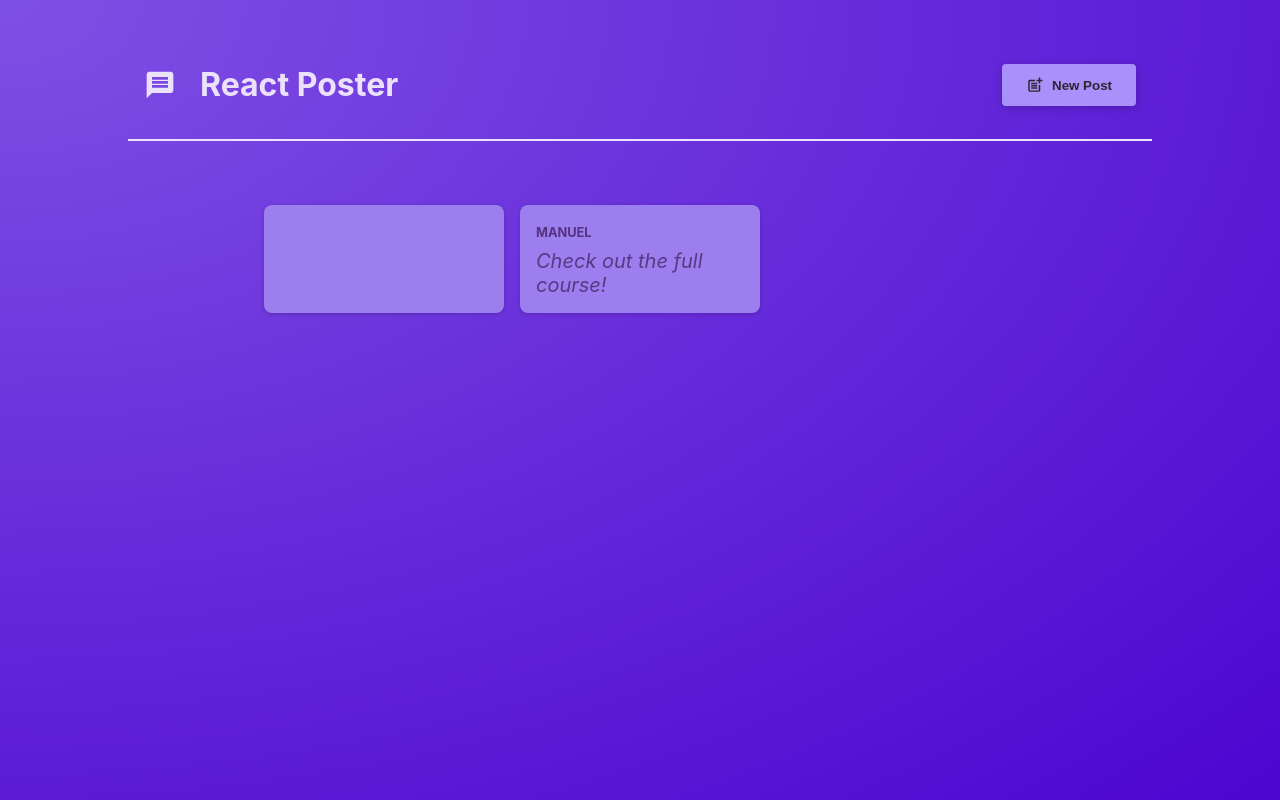
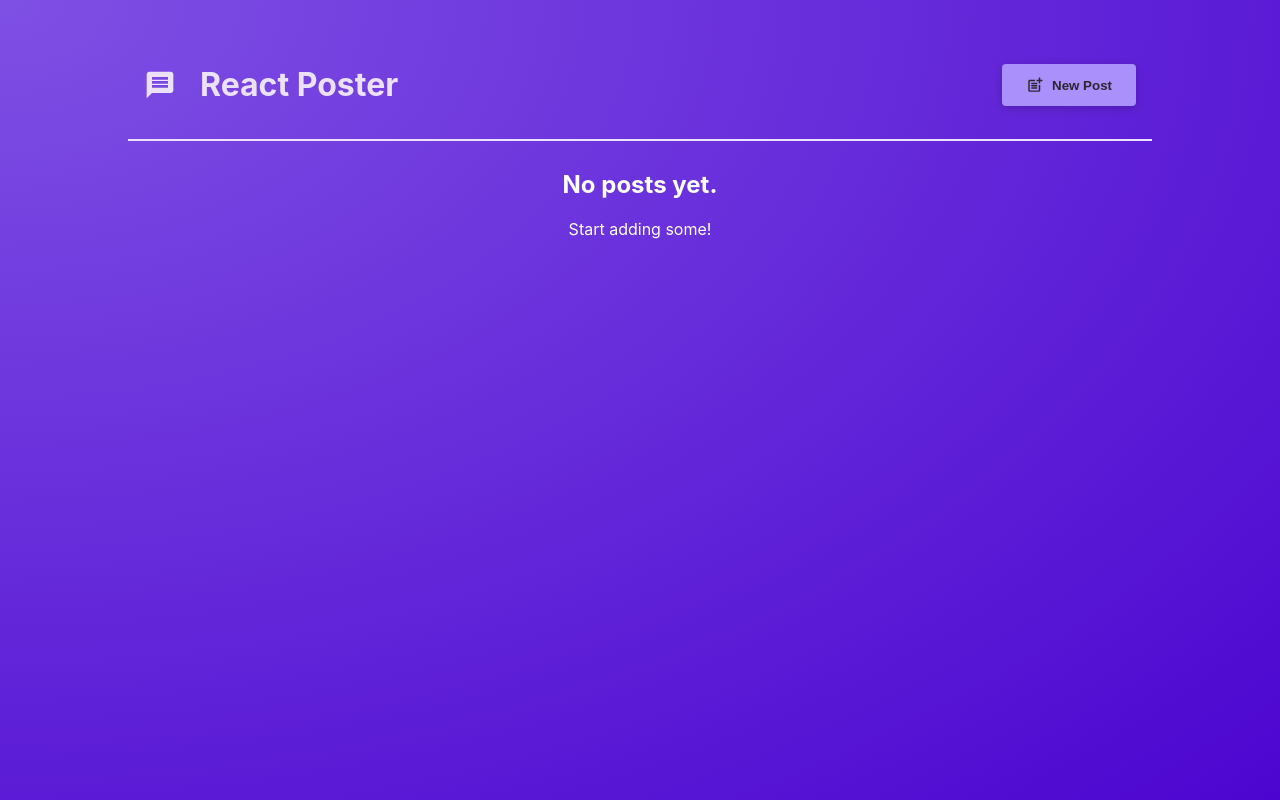
Before and after one commit to yoseftutian/React-course-summary, a React (Vite) app: page / in a window 1280 px wide. Built offline with nearby package versions, Linux system fonts and the light colour scheme.

Commit message:
added onAddPost handler and improved post rendering

```diff
--- a/src/components/NewPost.jsx
+++ b/src/components/NewPost.jsx
@@ -1,15 +1,36 @@
+import { useState } from "react";
 import classes from "./NewPost.module.css";
 
-function NewPost({ onBodyChange, onAuthorChange, onCancel }) {
+function NewPost({ onCancel, onAddPost }) {
+  const [entereBody, setEntereBody] = useState("");
+  const [enteredAuyhor, setEnteredAuyhor] = useState("");
+
+  function bodyChangeHandler(event) {
+    setEntereBody(event.target.value);
+  }
+
+  function authorChangeHandler(event) {
+    setEnteredAuyhor(event.target.value);
+  }
+
+  function submitHandler(event) {
+    event.preventDefault();
+    const postData = {
+      body: entereBody,
+      author: enteredAuyhor,
+    };
+    onAddPost(postData);
+    onCancel();
+  }
   return (
-    <form className={classes.form}>
+    <form className={classes.form} onSubmit={submitHandler}>
       <p>
         <label htmlFor="body">Text</label>
-        <textarea id="body" required rows={3} onChange={onBodyChange} />
+        <textarea id="body" required rows={3} onChange={bodyChangeHandler} />
       </p>
       <p>
         <label htmlFor="name">Your name</label>
-        <input type="text" id="name" required onChange={onAuthorChange} />
+        <input type="text" id="name" required onChange={authorChangeHandler} />
       </p>
       <p className={classes.actions}>
         <button type="submit">Add Post</button>
--- a/src/components/PostsList.jsx
+++ b/src/components/PostsList.jsx
@@ -5,32 +5,31 @@
 import Modal from "./Modal";
 
 export default function PostsList({ isposting, onStopPosting }) {
-  const [entereBody, setEntereBody] = useState("");
-  const [enteredAuyhor, setEnteredAuyhor] = useState("");
+  const [posts, setPosts] = useState([]);
 
-  function bodyChangeHandler(event) {
-    setEntereBody(event.target.value);
-  }
-
-  function authorChangeHandler(event) {
-    setEnteredAuyhor(event.target.value);
+  function addPostHandler(postData) {
+    setPosts((prevPosts) => [...prevPosts, postData]);
   }
   return (
     <>
       {isposting && (
         <Modal onClose={onStopPosting}>
-          <NewPost
-            onBodyChange={bodyChangeHandler}
-            onAuthorChange={authorChangeHandler}
-            onCancel={onStopPosting}
-          />
+          <NewPost onCancel={onStopPosting} onAddPost={addPostHandler} />
         </Modal>
       )}
-
-      <ul className={classes.posts}>
-        <Post author={enteredAuyhor} body={entereBody} />
-        <Post author="Manuel" body="Check out the full course!" />
-      </ul>
+      {posts.length > 0 && (
+        <ul className={classes.posts}>
+          {posts.map((post) => (
+            <Post key={post.body} author={post.author} body={post.body} />
+          ))}
+        </ul>
+      )}
+      {posts.length === 0 && (
+        <div style={{ textAlign: "center", color: "white" }}>
+          <h2>No posts yet.</h2>
+          <p>Start adding some!</p>
+        </div>
+      )}
     </>
   );
 }
```
